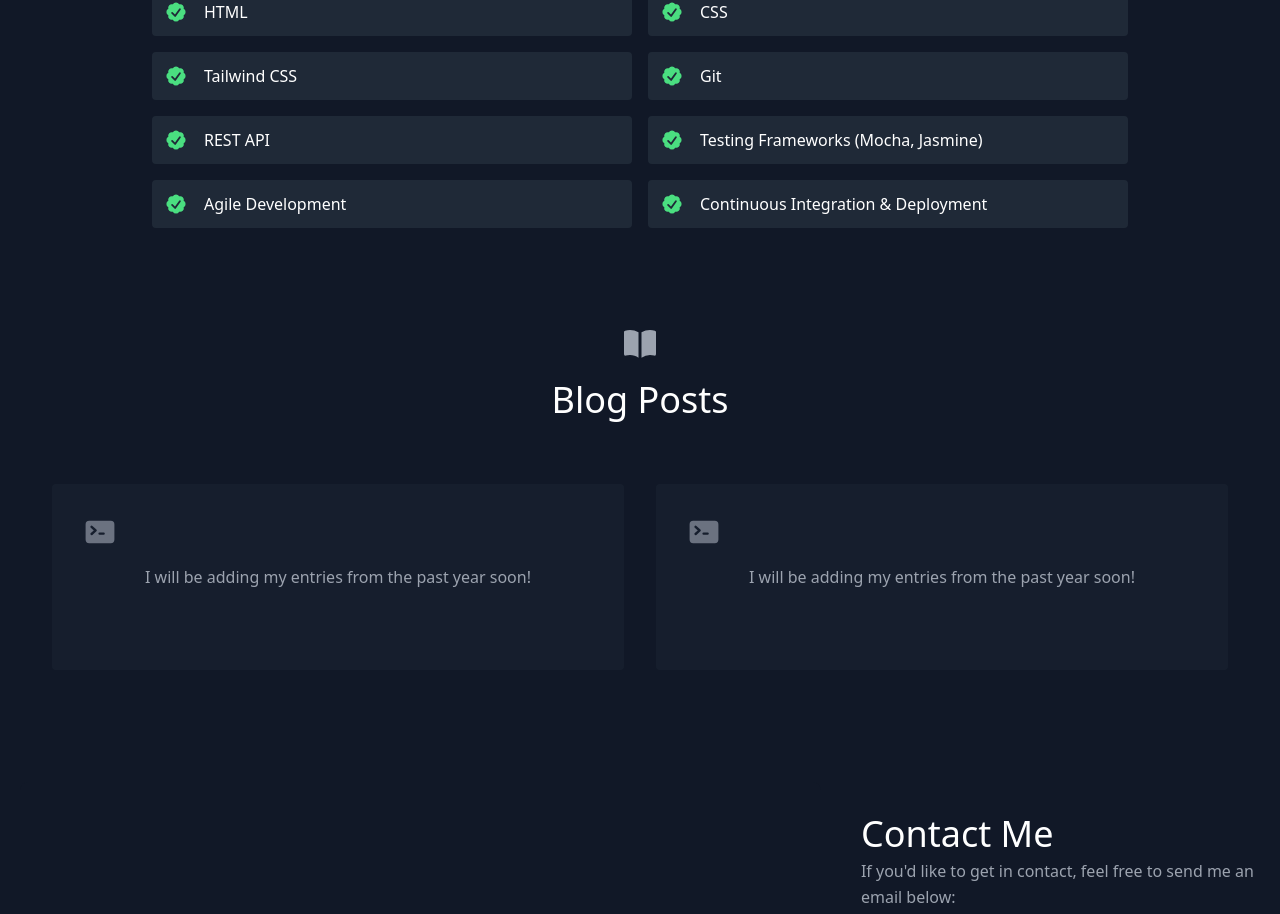
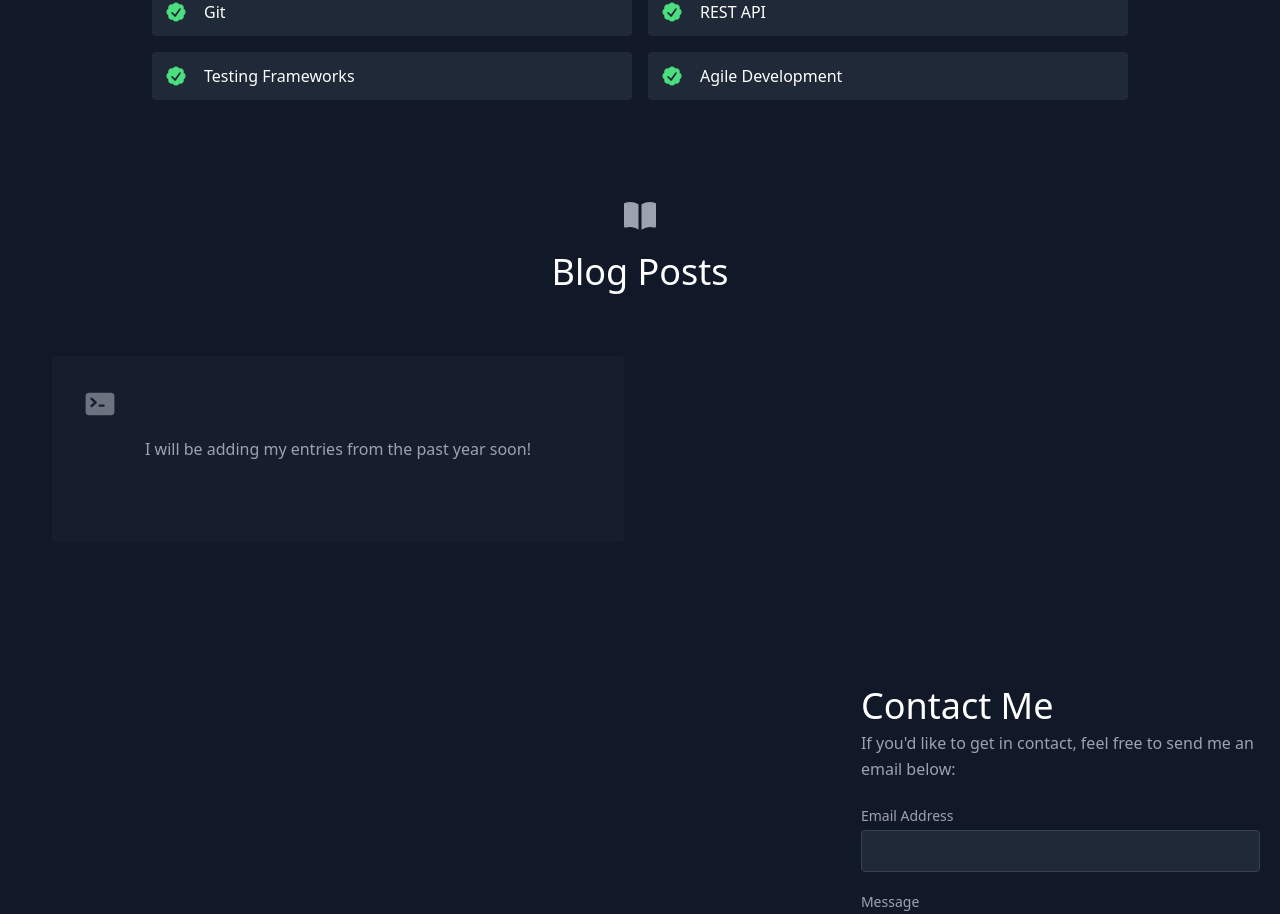
Before and after one commit to AlexKazz/portfolio-site, a React (Create React App) app: page / in a window 1280 px wide. Shown: the part 1880-2794 px from the top of the page. Built offline with nearby package versions, Linux system fonts and the light colour scheme; the HTML template or start-up script is replaced by a standard one.

Commit message:
add contact email functionality, minor syntax edit

```diff
--- a/package.json
+++ b/package.json
@@ -4,10 +4,12 @@
   "homepage": "https://AlexKazz.github.io",
   "private": true,
   "dependencies": {
+    "@formspree/react": "^2.4.0",
     "@heroicons/react": "^2.0.12",
     "@testing-library/jest-dom": "^5.16.5",
     "@testing-library/react": "^13.4.0",
     "@testing-library/user-event": "^13.5.0",
+    "emailjs-com": "^3.2.0",
     "react": "^18.2.0",
     "react-dom": "^18.2.0",
     "react-scripts": "5.0.1",
--- a/src/components/Blog.js
+++ b/src/components/Blog.js
@@ -12,7 +12,7 @@ export default function Blog() {
         </h1>
         <div className='flex flex-wrap m-4'>
           {blogPosts.map((blogPost) => (
-            <div className='p-4 md:w-1/2 w-full'>
+            <div key={blogPost.content} className='p-4 md:w-1/2 w-full'>
               <div className='h-full bg-gray-800 bg-opacity-40 p-8 rounded'>
                 <CommandLineIcon className='block w-8 text-gray-500 mb-4' />
                 <p className='leading-relaxed mb-6'>{blogPost.content}</p>
--- a/src/components/Contact.js
+++ b/src/components/Contact.js
@@ -1,30 +1,13 @@
-import React, { useState } from 'react';
+import React, { Fragment } from 'react';
+import { useForm, ValidationError } from '@formspree/react';
 
-export default function Contact() {
-  const [name, setName] = useState('');
-  const [email, setEmail] = useState('');
-  const [message, setMessage] = useState('');
-
-  function encode(data) {
-    return Object.keys(data)
-      .map(
-        (key) => encodeURIComponent(key) + '=' + encodeURIComponent(data[key])
-      )
-      .join('&');
+export default function ContactForm() {
+  const [state, handleSubmit] = useForm('xknezbop');
+  if (state.succeeded) {
+    return <p>Message sent!</p>;
   }
-
-  function handleSubmit(e) {
-    e.preventDefault();
-    fetch('/', {
-      method: 'POST',
-      headers: { 'Content-Type': 'application/x-www-form-urlencoded' },
-      body: encode({ 'form-name': 'contact', name, email, message }),
-    })
-      .then(() => alert('Message sent!'))
-      .catch((error) => alert(error));
-  }
-
   return (
+    <>
       <section id='contact' className='relative'>
         <div className='container px-5 py-10 mx-auto flex sm:flex-nowrap flex-wrap'>
           <div className='lg:w-2/3 md:w-1/2 bg-gray-900 rounded-lg overflow-hidden sm:mr-10 p-10 flex items-end justify-start relative'>
@@ -39,9 +22,9 @@ export default function Contact() {
                 <h2 className='title-font font-semibold text-white tracking-widest text-xs'>
                   EMAIL
                 </h2>
-              <a className='text-indigo-400 leading-relaxed'>
+                <h2 className='text-indigo-400 leading-relaxed'>
                   akazenoff@gmail.com
-              </a>
+                </h2>
                 <h2 className='title-font font-semibold text-white tracking-widest text-xs mt-4'>
                   PHONE
                 </h2>
@@ -62,29 +45,24 @@ export default function Contact() {
               below:
             </p>
             <div className='relative mb-4'>
-            <label htmlFor='name' className='leading-7 text-sm text-gray-400'>
-              Name
+              <label
+                htmlFor='email'
+                className='leading-7 text-sm text-gray-400'
+              >
+                Email Address
               </label>
               <input
-              type='text'
-              id='name'
-              name='name'
+                id='email'
+                type='email'
+                name='email'
                 className='w-full bg-gray-800 rounded border border-gray-700 focus:border-indigo-500 focus:ring-2 focus:ring-indigo-900 text-base outline-none text-gray-100 py-1 px-3 leading-8 transition-colors duration-200 ease-in-out'
-              onChange={(e) => setName(e.target.value)}
               />
             </div>
-          <div className='relative mb-4'>
-            <label htmlFor='email' className='leading-7 text-sm text-gray-400'>
-              Email
-            </label>
-            <input
-              type='email'
-              id='email'
-              name='email'
-              className='w-full bg-gray-800 rounded border border-gray-700 focus:border-indigo-500 focus:ring-2 focus:ring-indigo-900 text-base outline-none text-gray-100 py-1 px-3 leading-8 transition-colors duration-200 ease-in-out'
-              onChange={(e) => setEmail(e.target.value)}
+            <ValidationError
+              prefix='Email'
+              field='email'
+              errors={state.errors}
             />
-          </div>
             <div className='relative mb-4'>
               <label
                 htmlFor='message'
@@ -96,17 +74,23 @@ export default function Contact() {
                 id='message'
                 name='message'
                 className='w-full bg-gray-800 rounded border border-gray-700 focus:border-indigo-500 focus:ring-2 focus:ring-indigo-900 h-32 text-base outline-none text-gray-100 py-1 px-3 resize-none leading-6 transition-colors duration-200 ease-in-out'
-              onChange={(e) => setMessage(e.target.value)}
+              />
+              <ValidationError
+                prefix='Message'
+                field='message'
+                errors={state.errors}
               />
             </div>
             <button
               type='submit'
               className='text-white bg-indigo-500 border-0 py-2 px-6 focus:outline-none hover:bg-indigo-600 rounded text-lg'
+              disabled={state.submitting}
             >
               Submit
             </button>
           </form>
         </div>
       </section>
+    </>
   );
 }
--- a/src/components/Navbar.js
+++ b/src/components/Navbar.js
@@ -5,11 +5,11 @@ export default function Navbar() {
   return (
     <header className='bg-gray-800 md:sticky top-0 z-10'>
       <div className='container mx-auto flex flex-wrap p-5 flex-col md:flex-row items-center'>
-        <a className='title-font font-medium text-white mb-4 md:mb-0'>
+        <h2 className='title-font font-medium text-white mb-4 md:mb-0'>
           <a href='#about' className='ml-3 text-xl'>
             Alex Kazenoff
           </a>
-        </a>
+        </h2>
         <nav className='md:mr-auto md:ml-4 md:py-1 md:pl-4 md:border-l md:border-gray-700 flex flex-wrap items-center text-base justify-center'>
           <a href='#projects' className='mr-5 hover:text-white'>
             Skills
--- a/src/data.js
+++ b/src/data.js
@@ -23,17 +23,13 @@ export const skills = [
   'Redux',
   'Node',
   'Express',
-  'SQL',
   'PostgreSQL',
-  'Sequelize',
   'HTML',
   'CSS',
-  'Tailwind CSS',
   'Git',
   'REST API',
-  'Testing Frameworks (Mocha, Jasmine)',
+  'Testing Frameworks',
   'Agile Development',
-  'Continuous Integration & Deployment',
 ];
 
 export const blogPosts = [
@@ -41,10 +37,7 @@ export const blogPosts = [
     content: 'I will be adding my entries from the past year soon!',
     date: '',
   },
-  {
-    content: 'I will be adding my entries from the past year soon!',
-    date: '',
-  },
+
   // {
   //   content: 'test blog post 2',
   //   date: 'Nov 20th',
```
Also changed, not shown: 1 other file (tests, documents, lock files or other folders). Lines whose indentation alone changed are shown as unchanged.
